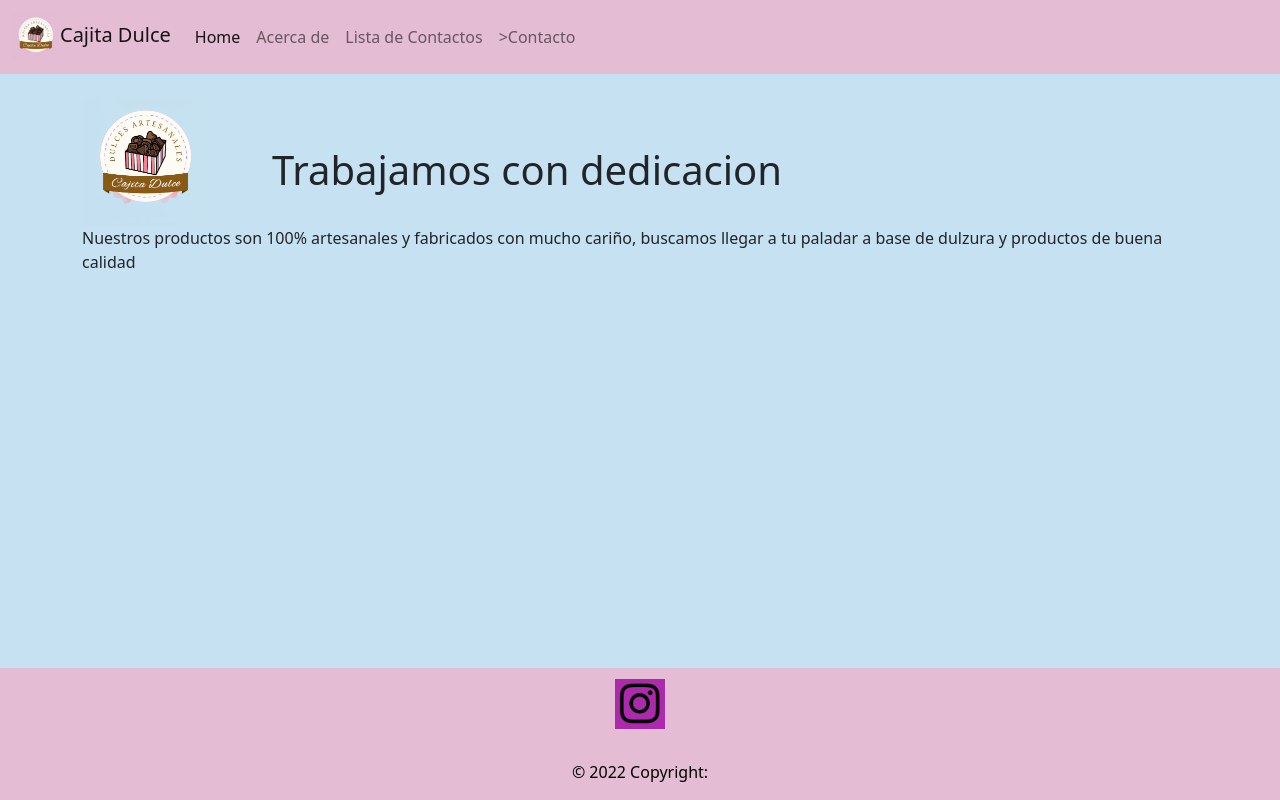
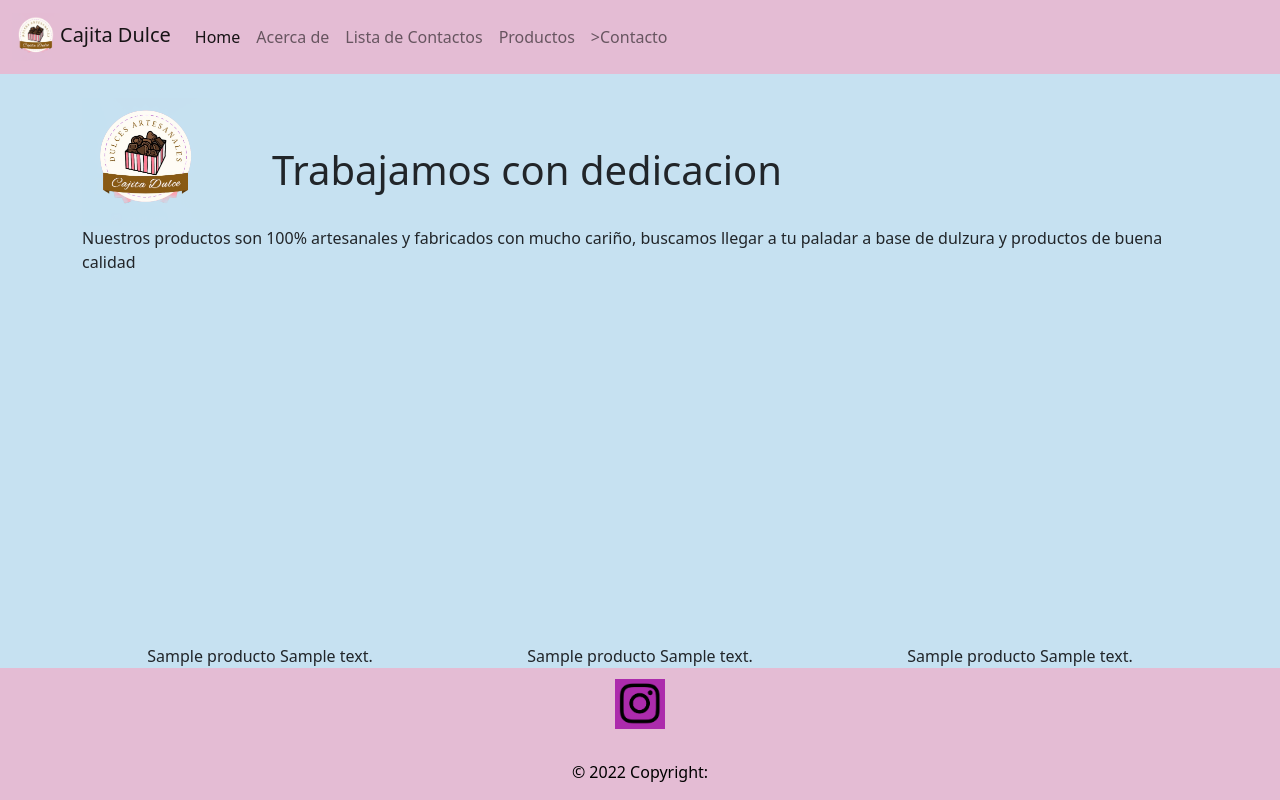
Before and after one commit to BMortis/CajitaDulce, a Django app: template PBE.U1.GabrielBarrientos_BayronPina/tienda/templates/product_list.html in a window 1280 px wide. Run offline with Django 4.2, Linux system fonts and the light colour scheme; the template is opened without the code that fills it: most values are stand-ins (such as "Sample title", 1, 10 or a date in 2020).

Commit message:
Productos agregado, sin visualizacion de grid

```diff
--- a/PBE.U1.GabrielBarrientos_BayronPina/tienda/templates/base.html
+++ b/PBE.U1.GabrielBarrientos_BayronPina/tienda/templates/base.html
@@ -39,6 +39,9 @@
             </li>
             <li class="nav-item">
                 <a class="nav-link" href="{% url 'search_contacts' %}">Lista de Contactos</a>
+            </li>
+            <li class="nav-item">
+                <a class="nav-link" href="{% url 'product_list' %}">Productos</a>
             </li>
             <li class="nav-item">
               <a class="nav-link" href="{% url 'contacto' %}">>Contacto</a>
--- a/PBE.U1.GabrielBarrientos_BayronPina/tienda/templates/product_list.html
+++ b/PBE.U1.GabrielBarrientos_BayronPina/tienda/templates/product_list.html
@@ -3,6 +3,29 @@
 
 {% block body %}
 
+{% for Producto in product_information %}
+<div class="container text-center">
+    <div class="row">
+      <div class="col">
+        {% comment %} {{Producto.image}} {% endcomment %}
+        {{Producto.name}}
+        {{Producto.description}}
+      </div>
+      <div class="col">
+        {% comment %} {{Producto.image}} {% endcomment %}
+        {{Producto.name}}
+        {{Producto.description}}
+      </div>
+      <div class="col">
+        {% comment %} {{Producto.image}} {% endcomment %}
+        {{Producto.name}}
+        {{Producto.description}}
+      </div>
+    </div>
+  </div>
+
+
+  {% endfor %}
 
 
 
--- a/PBE.U1.GabrielBarrientos_BayronPina/tienda/templates/search_contacts.html
+++ b/PBE.U1.GabrielBarrientos_BayronPina/tienda/templates/search_contacts.html
@@ -30,8 +30,8 @@
                         {% endfor %}
                     </tbody>
                 </table>
-            </div>
         </div>
     </div>
+</div>
 
     {% endblock body %}
```
Also changed, not shown: PBE.U1.GabrielBarrientos_BayronPina/db.sqlite3, PBE.U1.GabrielBarrientos_BayronPina/media/productos_img/AlfajorTradicional.jpeg (added), PBE.U1.GabrielBarrientos_BayronPina/media/productos_img/CajaBombones.jpeg (added), PBE.U1.GabrielBarrientos_BayronPina/media/productos_img/CuchufliBaniado.jpeg (added), PBE.U1.GabrielBarrientos_BayronPina/media/productos_img/GalletasArtesanales.jpeg (added), PBE.U1.GabrielBarrientos_BayronPina/media/productos_img/Pan_de_Pascua.jpeg (added), PBE.U1.GabrielBarrientos_BayronPina/media/productos_img/Prestigios.jpeg (added).
